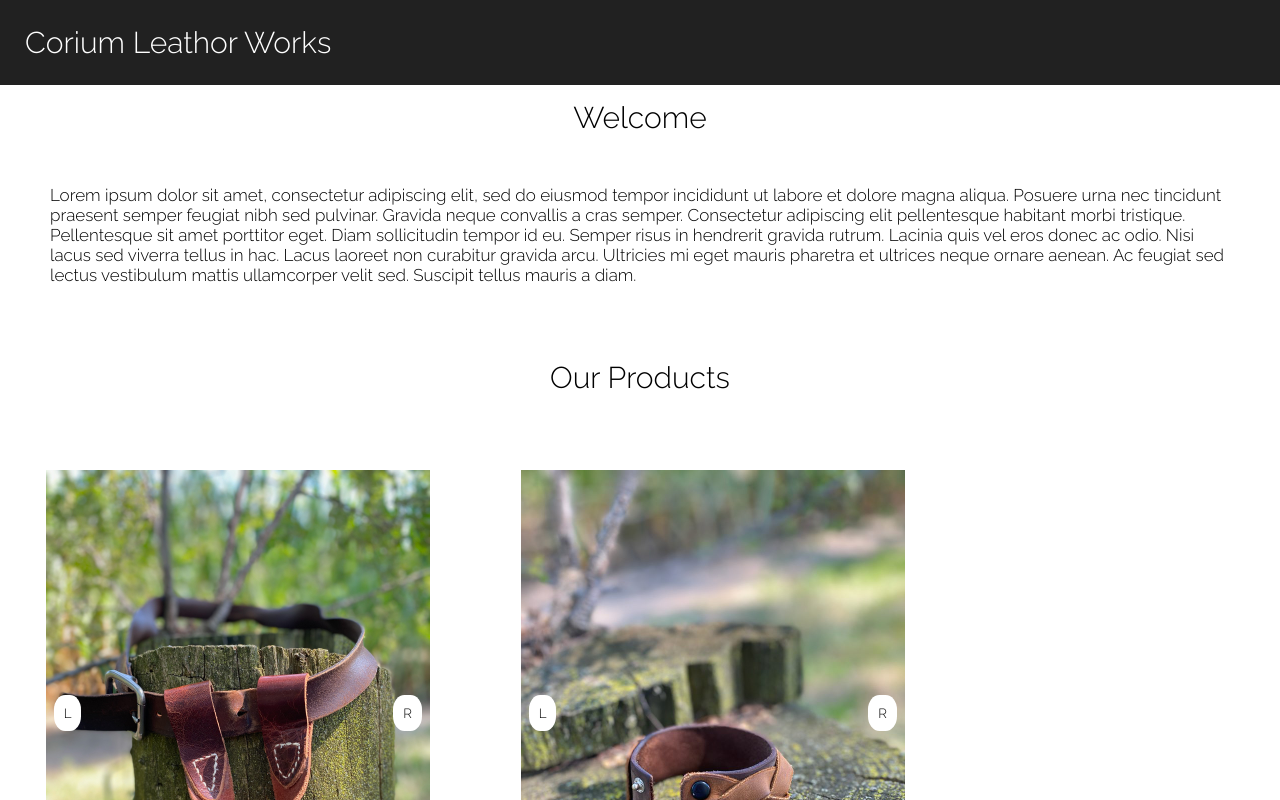
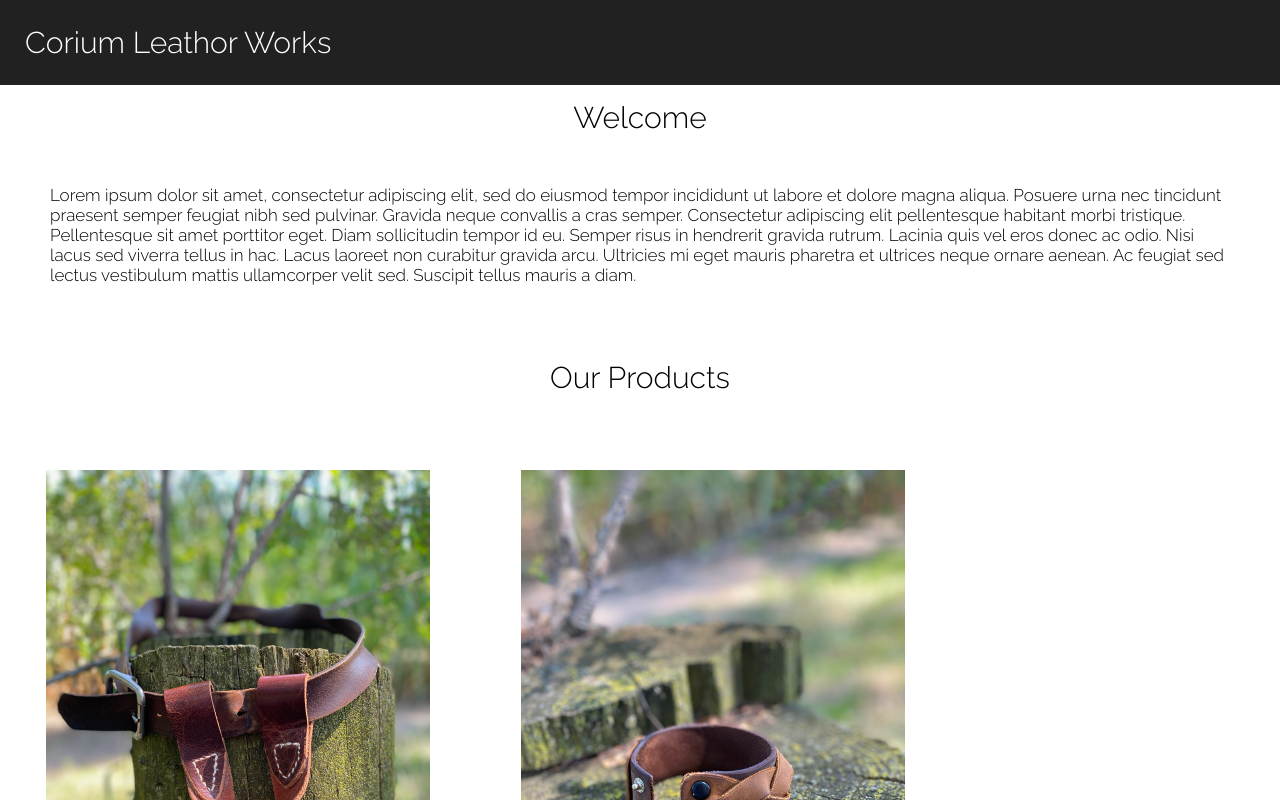
Before and after one commit to gheezl/Corium-Leather-Works, a React (Create React App) app: page / in a window 1280 px wide. Shown: the top 800 px of the page. Built offline with nearby package versions, Linux system fonts and the light colour scheme.

Commit message:
Removed the L and R buttons

```diff
--- a/src/components/items-card/items-card.css
+++ b/src/components/items-card/items-card.css
@@ -125,6 +125,10 @@
 }
 
 @media only screen and (max-width: 800px) {
+    .item-border {
+        position: relative;
+    }
+
     .item-image {
         width: 250px;
         height: 325px;
--- a/src/components/items-card/items-card.jsx
+++ b/src/components/items-card/items-card.jsx
@@ -24,7 +24,7 @@ const ItemsCard = (item) => {
     return (
         <Fragment>
             <div onMouseEnter={() => setToggle(true)} onMouseLeave={() => setToggle(false)} className="item-border">
-                <button onClick={onLeft} className="left">L</button>
+                {/* <button onClick={onLeft} className="left">L</button> */}
                 <img
                     className="item-image"
                     alt=""
@@ -32,7 +32,7 @@ const ItemsCard = (item) => {
                     onClick={() => setToggleImage(true)}
                     width="384" height="512"
                 />
-                <button onClick={onRight} className="right">R</button>
+                {/* <button onClick={onRight} className="right">R</button> */}
                 <a href={item.item.url} className="buy-product" >Buy Product on Amazon</a>
                 {toggle ? (<span className="item-name">{item.item.name} : {item.item.price}</span>) : (null)}
                 {toggleImage
--- a/src/contexts/providers/item-provider.jsx
+++ b/src/contexts/providers/item-provider.jsx
@@ -55,9 +55,6 @@ class ItemsProvider extends Component {
                 },
                 {
                     img: [braidedBracelet3]
-                },
-                {
-                    img: [tapeMeasureClip3]
                 }
             ]
         }
```
